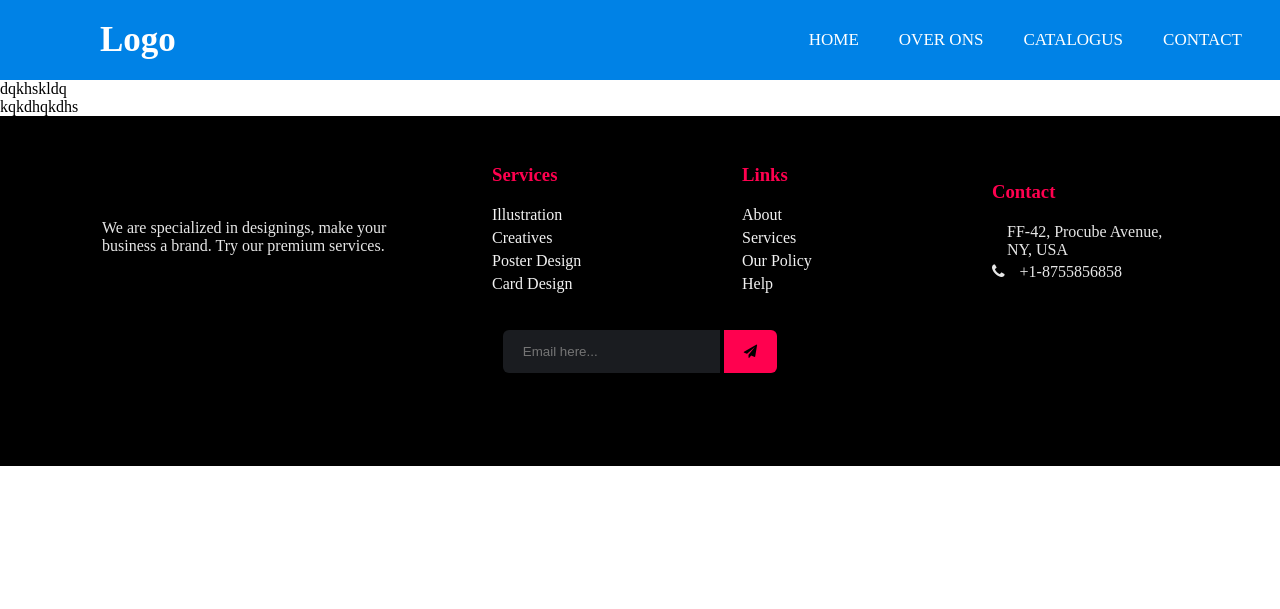
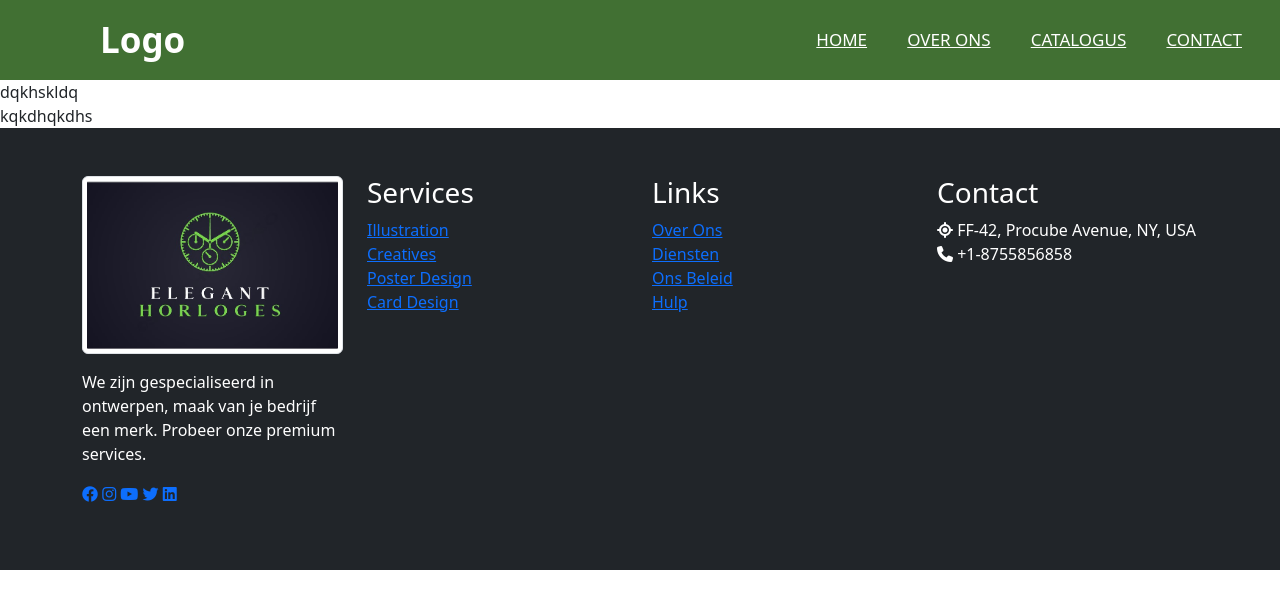
Before and after one commit to Kelly257/Eindwerk-Kelly2024, a PHP site: page /home.html in a window 1280 px wide. Shown: the top 609 px of the page. Run offline with PHP 8.4, Linux system fonts and the light colour scheme.

Commit message:
hkk
skdfhfdsksd

```diff
--- a/css/style.css
+++ b/css/style.css
@@ -13,7 +13,7 @@ Body{
 
 }
 nav{
-    background-color:#0082e6;
+    background-color:#417033;
     height: 80px;
     width: 100%;
 
@@ -59,8 +59,8 @@ a:hover{
 
 }
 /*************************************************FOOTER******************* */
-footer{
-    background-color: #000000ff;
+/* footer{
+    background-color: #1d1d2a;
     position: relative;
     width: 100%;
     min-height: 350px;
@@ -177,10 +177,10 @@ footer{
    border-top-left-radius: 0;
    border-bottom-left-radius: 0;
    background-color: #ff014fff;
-}
+} */
 
 /********** Responsive Design ********/
-@media(max-width:900px)
+/* @media(max-width:900px)
 {
  .row{
    flex-direction: column;
@@ -201,4 +201,95 @@ footer{
    text-align: left;
    margin-bottom: 20px;
  }
+} */
+
+/* footer {
+   background-color: #1d1d2a;
+
+   width: 100%;
+   min-height: 350px;
+   padding: 3rem 1rem;
+
 }
+
+.container {
+   max-width: 1140px;
+   margin: 0 auto;
+   display: flex;
+   justify-content: center;
+   align-items: center;
+   flex-direction: column;
+}
+
+.row {
+   display: flex;
+   justify-content: space-between;
+   align-items: center;
+}
+
+.col {
+   min-width: 250px;
+   color: #f2f2f2;
+   padding: 0 2rem;
+}
+
+.col .logo {
+   width: 100px;
+   margin-bottom: 25px;
+}
+
+.col h3 {
+   color: #ff014fff;
+   margin-bottom: 20px;
+   position: relative;
+
+}
+
+.col .social a i {
+   color: #ff014fff;
+   color:#ff014fff;
+   margin-top:2rem;
+   margin-right: 5px;
+}
+
+.col .links a {
+   display: block;
+   text-decoration: none;
+   color:#f2f2f2;
+   margin-bottom: 5px;
+   position: relative;
+}
+.col .contact-details{
+   display: inline-flex;
+   justify-content: space-between;
+}
+.col .contact-details i {
+   margin-right: 15px;
+}
+ */
+
+
+
+/********** Responsive Design ********/
+ /* @media(max-width:900px)
+{
+ .row{
+   flex-direction: column;
+ }
+ .col{
+   width: 100%;
+   text-align: left;
+   margin-bottom: 25px;
+ }
+}
+@media(max-width:768px)
+{
+ .row{
+   flex-direction: column;
+ }
+ .col{
+   width: 100%;
+   text-align: left;
+   margin-bottom: 20px;
+ }
+} */
--- a/home.html
+++ b/home.html
@@ -4,10 +4,13 @@
     <meta charset="UTF-8">
     <meta name="viewport" content="width=device-width, initial-scale=1.0">
    <link rel="stylesheet" href="css/style.css">
-   <link rel="stylesheet" href="https://cdnjs.cloudflare.com/ajax/libs/font-awesome/4.7.0/css/font-awesome.min.css">
-    <!--
+   <link rel="stylesheet" href="https://cdnjs.cloudflare.com/ajax/libs/font-awesome/6.2.0/css/all.min.css">
+
+
+   <!-- bootstrap-code-->
+
     <link href="https://cdn.jsdelivr.net/npm/bootstrap@5.3.3/dist/css/bootstrap.min.css" rel="stylesheet" integrity="sha384-QWTKZyjpPEjISv5WaRU9OFeRpok6YctnYmDr5pNlyT2bRjXh0JMhjY6hW+ALEwIH" crossorigin="anonymous">
-    <script src="https://cdn.jsdelivr.net/npm/bootstrap@5.3.3/dist/js/bootstrap.bundle.min.js" integrity="sha384-YvpcrYf0tY3lHB60NNkmXc5s9fDVZLESaAA55NDzOxhy9GkcIdslK1eN7N6jIeHz" crossorigin="anonymous"></script> -->
+    <script src="https://cdn.jsdelivr.net/npm/bootstrap@5.3.3/dist/js/bootstrap.bundle.min.js" integrity="sha384-YvpcrYf0tY3lHB60NNkmXc5s9fDVZLESaAA55NDzOxhy9GkcIdslK1eN7N6jIeHz" crossorigin="anonymous"></script>
     <title>Elegant-Holorges</title>
 
 
@@ -18,7 +21,7 @@
 
 
 
-
+    <!-- <img src="Image/Logo.jpg" alt="logo" class="logo"> -->
     <label id="logo">Logo<a href="home"></a></label>
     <ul>
         <li><a href="home.html">Home</a></li>
@@ -65,15 +68,18 @@ kqkdhqkdhs
 
 
 
-
+<!-- color -->
+<!-- dark: #1d1d2a
+green: #417033
+white: #fdfdfc -->
 
 
 <!-------------------------------footer---------------------------------------------->
-<footer>
+<!-- <footer>
     <div class="container">
         <div class="row">
               <div class="col" id="company">
-                  <img src="" alt="" class="logo">
+                  <img src="Image/Logo.jpg" alt="" class="logo">
                   <p>
                     We are specialized in designings, make your business a brand.
                     Try our premium services.
@@ -121,17 +127,56 @@ kqkdhqkdhs
               </div>
         </div>
 
-        <div class="row">
-              <div class="form">
-                <form action="">
-                    <input type="text" placeholder="Email here...">
-                    <button><i class="fa fa-paper-plane"></i></button>
-                </form>
-              </div>
-        </div>
 
     </div>
- </footer>
+ </footer> -->
+
+ <footer class="bg-dark text-white py-5">
+    <div class="container-xl">
+        <div class="row">
+            <div class="col-md-6 col-lg-3 mb-3" id="company">
+                <img src="Image/Logo.jpg" alt="" class="img-thumbnail mb-3">
+                <p class="mb-3">
+                    We zijn gespecialiseerd in ontwerpen, maak van je bedrijf een merk.
+                    Probeer onze premium services.
+                </p>
+                <div class="social">
+                    <a href="#"><i class="fab fa-facebook"></i></a>
+                    <a href="#"><i class="fab fa-instagram"></i></a>
+                    <a href="#"><i class="fab fa-youtube"></i></a>
+                    <a href="#"><i class="fab fa-twitter"></i></a>
+                    <a href="#"><i class="fab fa-linkedin"></i></a>
+                </div>
+            </div>
+            <div class="col-md-6 col-lg-3 mb-3" id="services">
+                <h3>Services</h3>
+                <ul class="list-unstyled">
+                    <li><a href="#">Illustration</a></li>
+                    <li><a href="#">Creatives</a></li>
+                    <li><a href="#">Poster Design</a></li>
+                    <li><a href="#">Card Design</a></li>
+                </ul>
+            </div>
+            <div class="col-md-6 col-lg-3 mb-3" id="useful-links">
+                <h3>Links</h3>
+                <ul class="list-unstyled">
+                    <li><a href="#">Over Ons</a></li>
+                    <li><a href="#">Diensten</a></li>
+                    <li><a href="#">Ons Beleid</a></li>
+                    <li><a href="#">Hulp</a></li>
+                </ul>
+            </div>
+            <div class="col-md-6 col-lg-3 mb-3" id="contact">
+                <h3>Contact</h3>
+                <ul class="list-unstyled">
+                    <li><i class="fa fa-location"></i> FF-42, Procube Avenue, NY, USA</li>
+                    <li><i class="fa fa-phone"></i> +1-8755856858</li>
+                </ul>
+            </div>
+        </div>
+    </div>
+</footer>
+
 
 </body>
 </html>
```
Also changed, not shown: Image/Ab.jpg (added), Image/Boek.jpg (added), Image/Brand.jpg (added), Image/Contact.jpg (added), Image/Elegant-flowers.jpg (added), Image/Logo.jpg (added), Image/Logo1.jpg (added), Image/verpakking.jpg (added), Image/verpakking.png (added).
